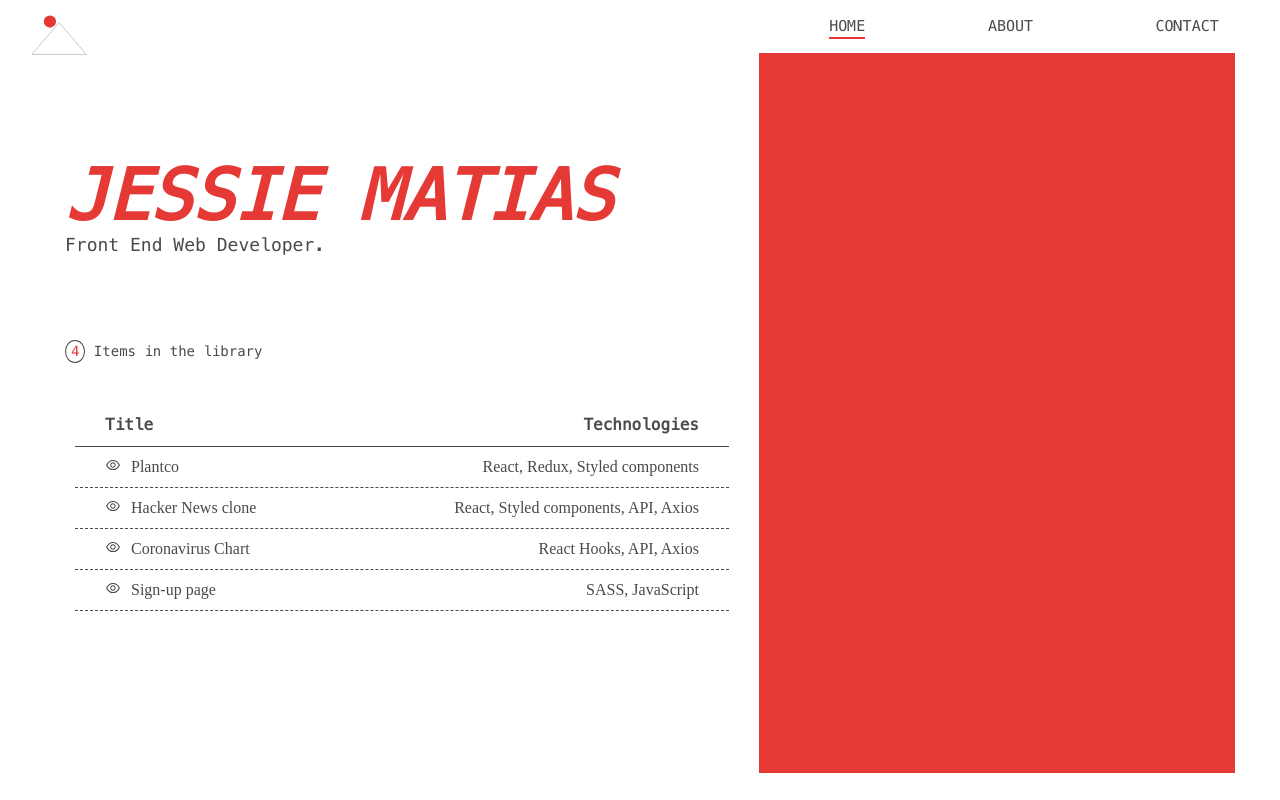
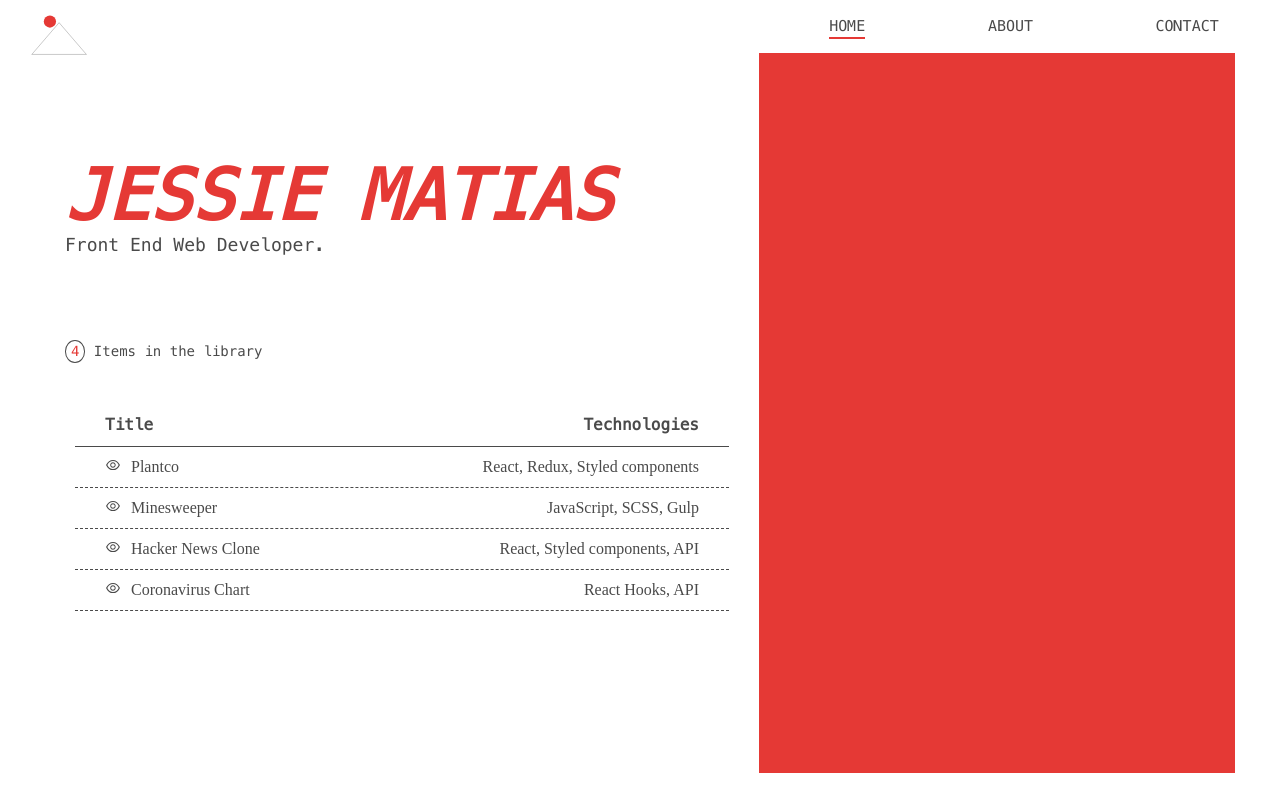
Before and after one commit to jessiematias/portfolio, a React (Create React App) app: page /#/ in a window 1280 px wide. Built offline with nearby package versions, Linux system fonts and the light colour scheme.

Commit message:
upate projects list

```diff
--- a/src/components/LeftMain/Accordion/Accordion.js
+++ b/src/components/LeftMain/Accordion/Accordion.js
@@ -5,7 +5,7 @@ import ITEMS from '../../../constants';
 
 class Accordion extends Component {
     state = {
-        settings: [{ id: "1", open: false }, { id: "2", open: false }, { id: "3", open: false }, { id: "4", open: false }]
+        settings: [{ id: "1", open: false }, { id: "2", open: false }, { id: "3", open: false }, { id: "4", open: false }, { id: "5", open: false }]
      }
 
     handleClick = id => {
--- a/src/components/LeftMain/LeftMainStyles.js
+++ b/src/components/LeftMain/LeftMainStyles.js
@@ -4,7 +4,7 @@ export const LeftGrid = styled.div`
 color: black;
 display: grid;
 grid-template-rows: 40% 10% 50%;
-@media only screen and (max-width: 600px) {
+@media only screen and (max-width: 800px) {
     display: block;
 }
 `
--- a/src/components/LeftMain/MiddleRow/MiddleRowStyles.js
+++ b/src/components/LeftMain/MiddleRow/MiddleRowStyles.js
@@ -7,7 +7,7 @@ color: ${colors.grey};
 font-size: 1.4rem;
 margin: 0 auto 0 2rem;
 
-@media only screen and (max-width: 600px) {
+@media only screen and (max-width: 800px) {
     font-size: 1.2rem;
     margin: 3rem auto;
 }
--- a/src/components/LeftMain/Title/TitleStyles.js
+++ b/src/components/LeftMain/Title/TitleStyles.js
@@ -9,7 +9,7 @@ margin: auto 2rem;
 font-style: italic;
 position: relative;
 
-@media only screen and (max-width: 600px) {
+@media only screen and (max-width: 800px) {
     font-size: 3.5rem;
     margin-top: 3rem;
 }
@@ -23,9 +23,19 @@ font-weight: 400;
 font-style: normal;
 top: 85%;
 left: 0;
-@media only screen and (max-width: 600px) {
+
+@media only screen and (max-width: 1100px) {
+    margin-top: 1.5rem;
+}
+
+@media only screen and (max-width: 800px) {
+    font-size: 1.4rem;
+    position: inherit;
+    margin: 2rem;
+}
+@media only screen and (max-width: 700px) {
     font-size: 1.2rem;
     position: inherit;
-    margin: .5rem;
+    margin: 2rem;
 }
 `
--- a/src/components/Main/MainStyles.js
+++ b/src/components/Main/MainStyles.js
@@ -5,7 +5,7 @@ display: grid;
 grid-template-columns: 60% 40%;
 margin: 0 4.5rem;
 height: 90vh;
-@media only screen and (max-width: 600px) {
+@media only screen and (max-width: 800px) {
     display: block;
     margin: 0 2rem;
 }
--- a/src/components/RightMain/RightMainStyles.js
+++ b/src/components/RightMain/RightMainStyles.js
@@ -6,7 +6,7 @@ display: grid;
 background-color: ${colors.red};
 height: 100%;
 
-@media only screen and (max-width: 600px) {
+@media only screen and (max-width: 800px) {
     display: none;
 }
 `
--- a/src/constants.js
+++ b/src/constants.js
@@ -2,43 +2,35 @@ const ITEMS = [
     {
         id: '1',
         title: "Plantco",
-        description: "E-commerce site with home page, shop page, and checkout page. Homepage contains testimonials carousel and animation scroll to bottom. Shop page allows add items to cart with hover and click. Cart icon displays popup view on desktop screens with the ability to add, subtract and remove. Checkout page also allows subtract, add and remove. Cart's local storage is managed by Redux's persist. State is managed by Redux. Mobile responsive.",
+        description: "E-commerce site with home page, shop page, and checkout page. Homepage contains testimonials carousel and animation scroll to bottom. Shop page adds items to cart with hover and click. Cart icon displays popup view on desktop screens with the ability to add, subtract and remove. Checkout page also allows subtract, add and remove. Cart's local storage is managed by Redux's persist. State is managed by Redux. Mobile responsive.",
         technologies: "React, Redux, Styled components",
         liveURL: "https://jessiematias.github.io/plantco-site/#/",
         codeURL: "https://github.com/jessiematias/plantco-site/tree/master"
     },
     {
         id: '2',
-        title: "Hacker News clone",
-        description: "Updated and modernized version of Hacker News using Hacker New's API. Navigation to newest, trending, jobs, and show stories. Each story contains a link directing to the source, username, number of comments and how long ago it was posted. Unix time code is converted to readable time. Infinite scroll with the ability to go back up with a click on the up arrow. Light and dark mode is handled with styled components' theme provider. The theme selection is saved with JavaScript's local storage. Mobile responsive.",
-        technologies: "React, Styled components, API, Axios",
+        title: "Minesweeper",
+        description: "A recreation of the Window's Minesweeper game in Vanilla JavaScript and styled with SCSS using the BEM convention. Gulp is used to compile SCSS to CSS. Squares are shuffled using the Fisher–Yates shuffle algorithm. The top left displays the number of flags remaining and the top right displays the timer. The game will programmatically clear other empty squares nearby using recursion.",
+        technologies: "JavaScript, SCSS, Gulp",
+        liveURL: "https://jessiematias.github.io/minesweeper/",
+        codeURL: "https://github.com/jessiematias/minesweeper"
+    },
+    {
+        id: '3',
+        title: "Hacker News Clone",
+        description: "Updated and modernized version of Hacker News using Hacker New's API. Navigation to newest, trending, jobs, show stories and search functionality. Each story contains a link directing to the source, username, number of comments and how long ago it was posted. Unix time code is converted to readable time. Infinite scroll with the ability to go back up with a click on the up arrow. Light and dark mode is handled with styled components' theme provider. The theme selection is saved with JavaScript's local storage. Mobile responsive.",
+        technologies: "React, Styled components, API",
         liveURL: "https://jessiematias.github.io/hacker-news/#/",
         codeURL: "https://github.com/jessiematias/hacker-news/tree/master"
     },
     {
-        id: '3',
+        id: '4',
         title: "Coronavirus Chart",
-        description: "Coronavirus chart created with Charts.js. Homepage chart directs user to global data and a dropdown menu allows the display of a different country's data.",
-        technologies: "React Hooks, API, Axios",
+        description: "Coronavirus chart created with Charts.js and Coronavirus API. Homepage chart directs user to global data and a dropdown menu allows the display of a different country's data.",
+        technologies: "React Hooks, API",
         liveURL: "https://jessiematias.github.io/covid-data/",
         codeURL: "https://github.com/jessiematias/covid-data/tree/master"
-    },
-    {
-        id: '4',
-        title: "Sign-up page",
-        description: "Sign-up page with email and password authentication through Vanilla JavaScript. Waves animation created with CSS's @keyframe",
-        technologies: "SASS, JavaScript",
-        liveURL: "https://jessiematias.github.io/signup-page/",
-        codeURL: "https://github.com/jessiematias/signup-page"
-    },
-    // {
-    //     id: '4',
-    //     title: "",
-    //     description: "",
-    //     technologies: "",
-    //     liveURL: "",
-    //     codeURL: ""
-    // }
+    }
 ]
 
 export default ITEMS
```
